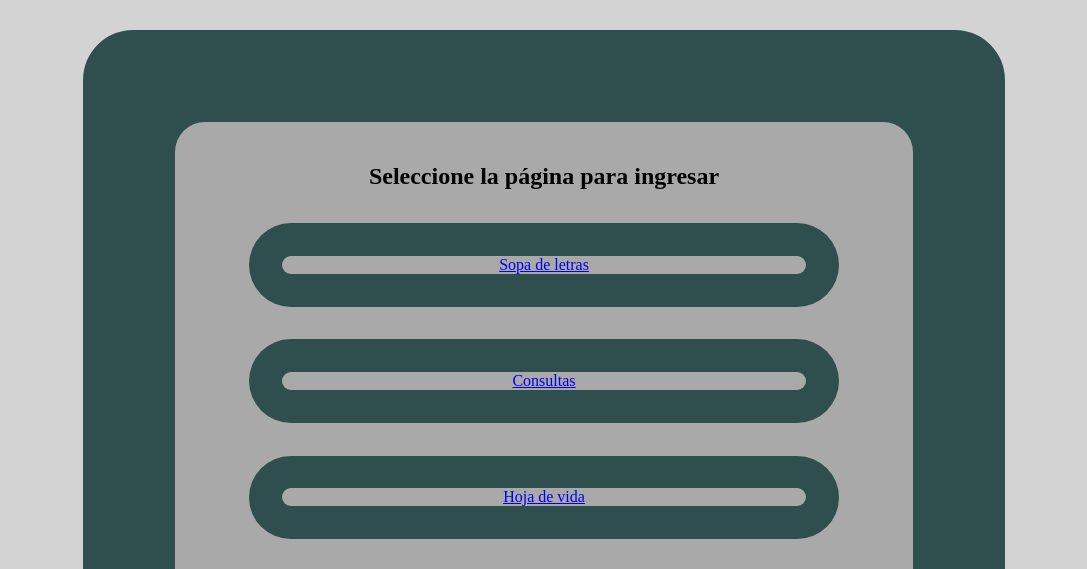
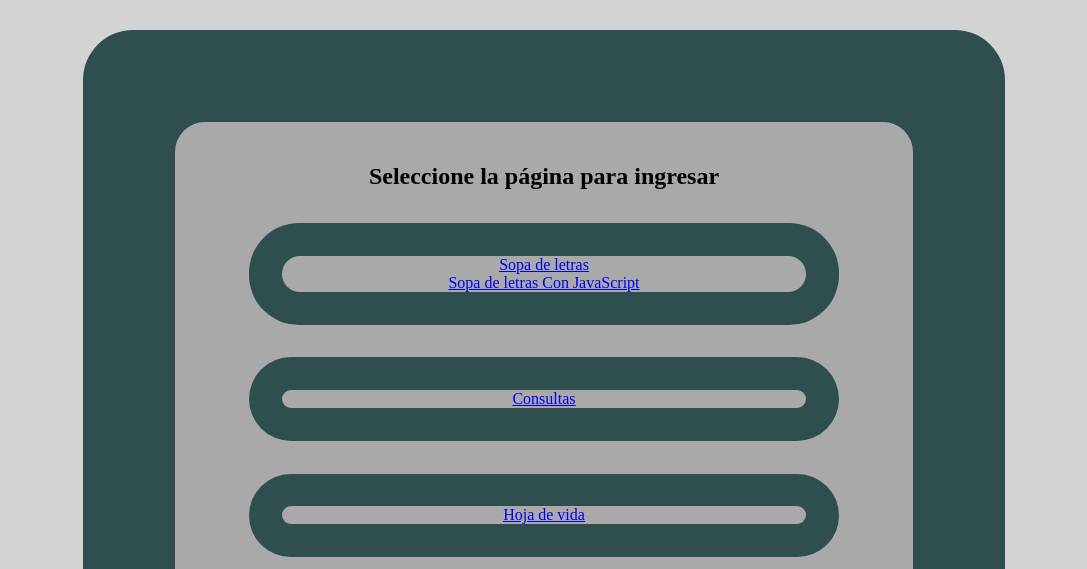
Before and after one commit to felipetabaresc/Controlador_de_paginas_web, a website: page index.html in a window 1280 px wide. Shown: the part 186-755 px from the top of the page, without its empty margins (96-1183 px from the left). Drawn offline with Linux system fonts and the light colour scheme.

Commit message:
adición sopade letras javascript

```diff
--- a/index.html
+++ b/index.html
@@ -19,6 +19,11 @@
             <div class="divCentrado">
               <a href="https://sopadeletrasfelipetabarescorrea.netlify.app"
                 >Sopa de letras</a
+              >
+              <br />
+              <a
+                href="https://sopadeletrasconjavascriptfelipetabares.netlify.app/"
+                >Sopa de letras Con JavaScript</a
               >
             </div>
           </div>
```
